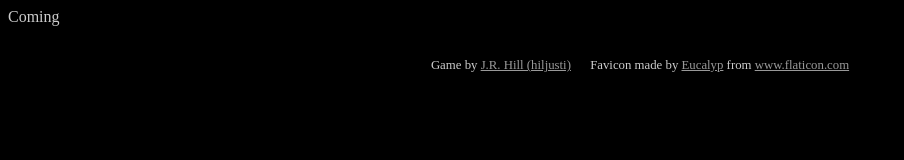
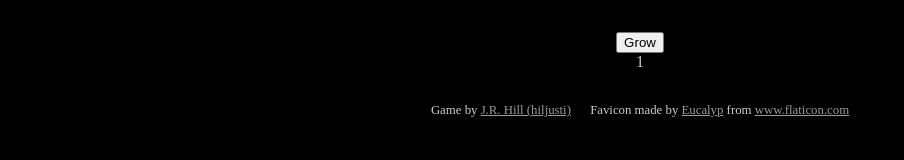
Before and after one commit to booniepepper/nourish, a plain HTML site: page index.html in a window 1280 px wide. Shown: the whole page, without its empty margins (0-904 px from the left). Drawn offline with Linux system fonts and the light colour scheme.

Commit message:
add basic button

```diff
--- a/game.js
+++ b/game.js
@@ -1,5 +1,14 @@
 'use strict';
 
-const main = document.getElementsByTagName('main')[0];
+const main = document.querySelector('main');
 
-main.innerHtml = 'soon';
+const button = document.createElement('button');
+button.textContent = 'Grow';
+main.innerText = '';
+main.appendChild(button);
+
+const counterDiv = document.createElement('div');
+const counter = document.createTextNode(1);
+counterDiv.appendChild(counter);
+main.appendChild(counterDiv);
+button.onclick = () => counter.textContent = Number(counter.textContent) + 1;
--- a/index.html
+++ b/index.html
@@ -17,7 +17,9 @@
 
   <body>
     <header></header>
-    <main>Coming</main>
+
+    <main>Loading...</main>
+
     <section></section>
 
     <footer>
--- a/style.css
+++ b/style.css
@@ -5,6 +5,15 @@ body {
 
 a {
   color: #999;
+}
+
+header {
+  margin-bottom: 32px;
+}
+
+main {
+  text-align: center;
+  width: auto;
 }
 
 footer {
```
